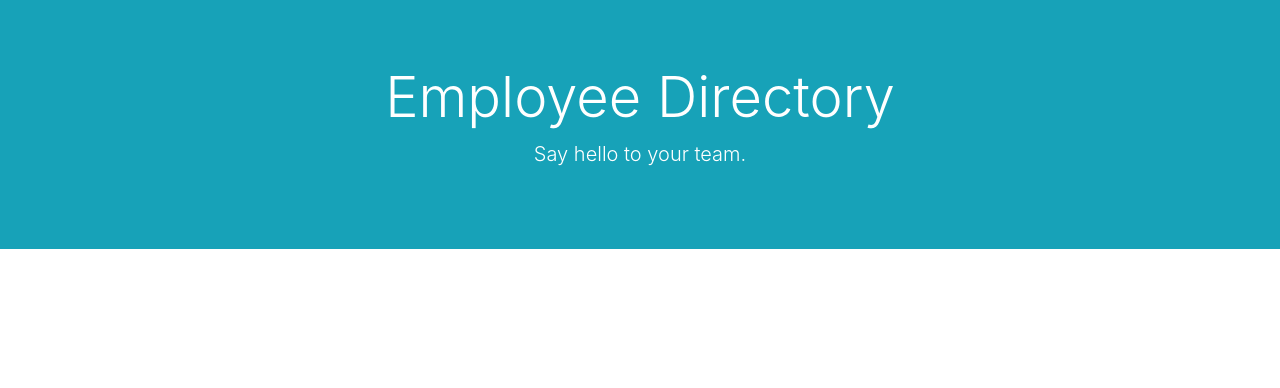
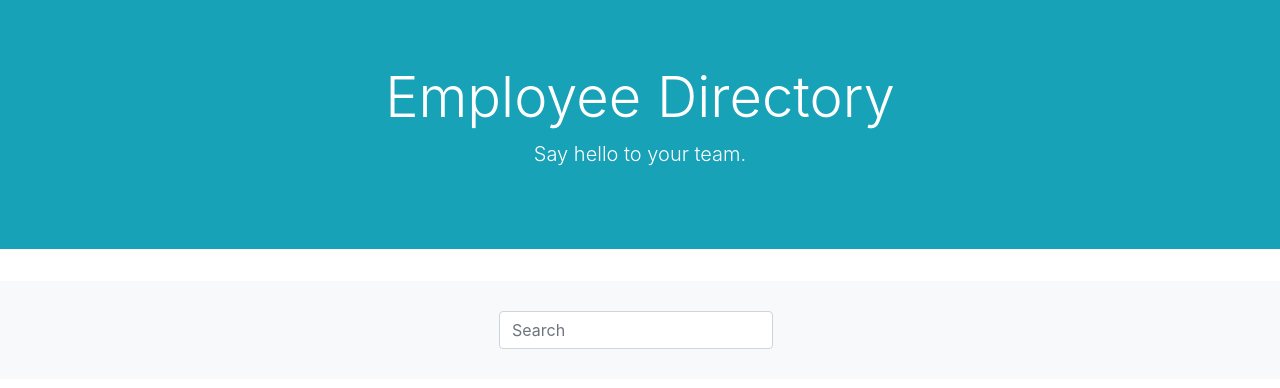
Before and after one commit to kishaprudente/employee-directory-react, a React (Create React App) app: page / in a window 1280 px wide. Shown: the top 388 px of the page. Built offline with nearby package versions, Linux system fonts and the light colour scheme.

Commit message:
added search bar

```diff
--- a/src/App.js
+++ b/src/App.js
@@ -1,8 +1,14 @@
 import React from "react";
 import Header from "./components/Header";
+import SearchBar from "./components/SearchBar";
 
 function App() {
-	return <Header />;
+	return (
+		<div>
+			<Header />
+			<SearchBar />
+		</div>
+	);
 }
 
 export default App;
--- a/src/components/SearchBar.js
+++ b/src/components/SearchBar.js
@@ -0,0 +1,25 @@
+import React from "react";
+
+export default () => {
+	return (
+		<nav style={styles.navbar} className="navbar navbar-light bg-light">
+			<form className="form-inline">
+				<input
+					className="form-control mr-sm-2"
+					type="search"
+					placeholder="Search"
+					aria-label="Search"
+				/>
+			</form>
+		</nav>
+	);
+};
+
+const styles = {
+	navbar: {
+		margin: 0,
+		padding: 30,
+		display: "flex",
+		justifyContent: "center",
+	},
+};
```
